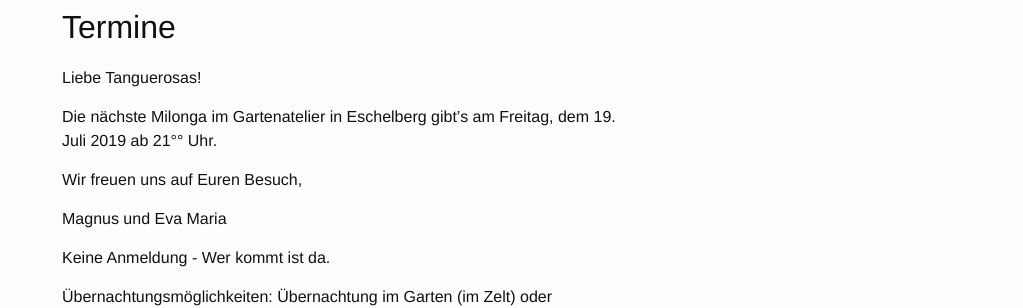
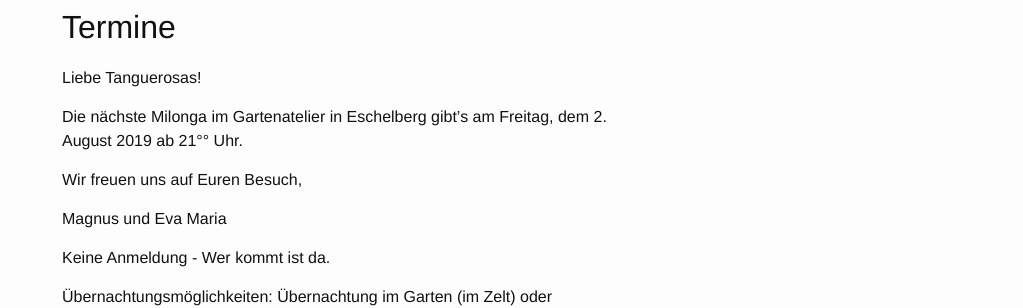
Before and after one commit to eschelberg/eschelberg.github.io, a Jekyll site: the page built from tango/index.md, in a window 1280 px wide. Shown: the part 805-1113 px from the top of the page, without its empty margins (128-1151 px from the left). Built offline with Jekyll 4.4.1, drawn with Linux system fonts in a browser that asks for light colours.

Commit message:
Update index.md

```diff
--- a/tango/index.md
+++ b/tango/index.md
@@ -13,7 +13,7 @@ Der musikalische Fluß des Abends wird nicht durch Tandas und Cortinas unterbroc
 
 Liebe Tanguerosas!
 
-Die nächste Milonga im Gartenatelier in Eschelberg gibt’s am Freitag, dem 19. Juli 2019 ab 21°° Uhr.
+Die nächste Milonga im Gartenatelier in Eschelberg gibt’s am Freitag, dem 2. August 2019 ab 21°° Uhr.
 
 Wir freuen uns auf Euren Besuch,
 
```
